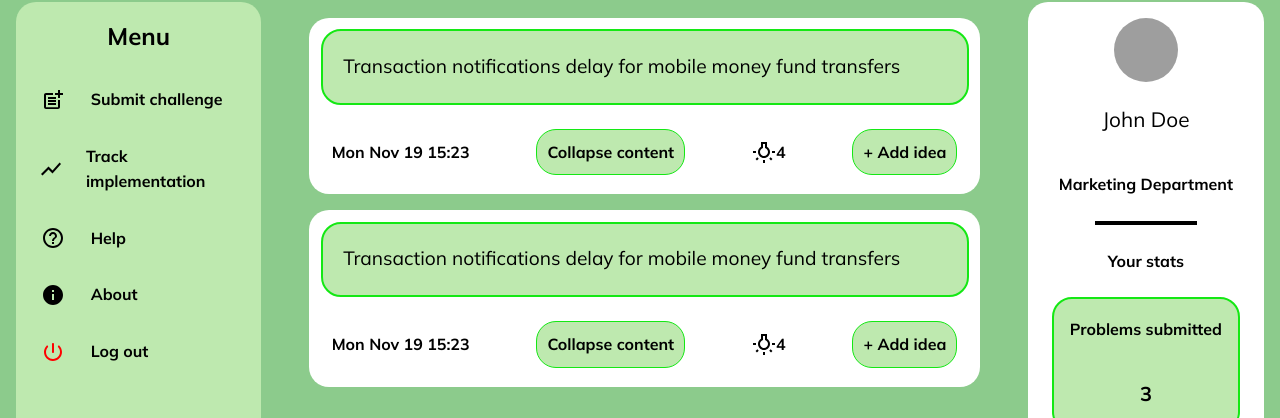
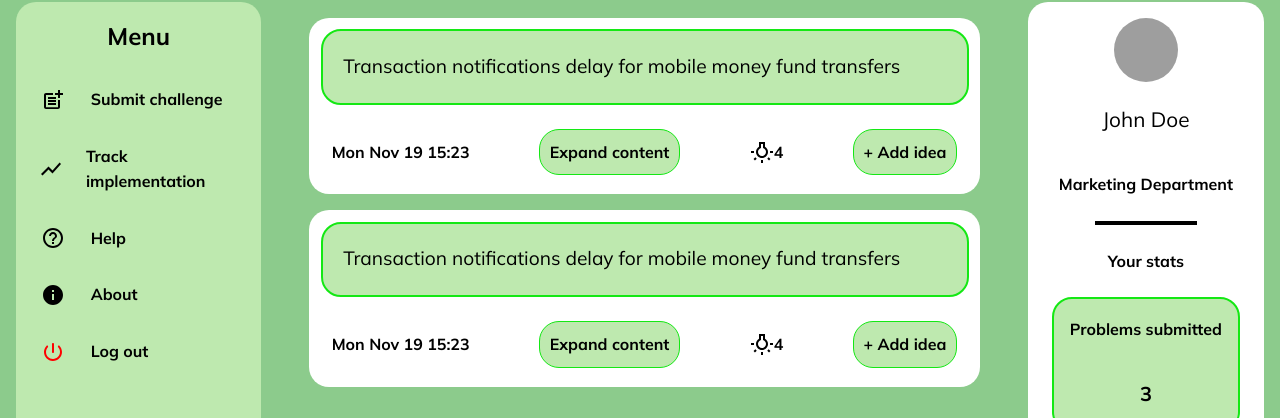
Before and after one commit to ubunifuspace/ubunifuspacerepo, a React (Vite) app in the folder front-end/ubunifuspace/: page /home in a window 1280 px wide. Shown: the part 94-512 px from the top of the page. Built offline with nearby package versions, Linux system fonts and the light colour scheme; grey boxes are pictures that could not be loaded.

Commit message:
updated IdeaCard.js
Changed the word from Expand to Collapse and ViceVersa

```diff
--- a/front-end/ubunifuspace/src/components/IdeaCard.jsx
+++ b/front-end/ubunifuspace/src/components/IdeaCard.jsx
@@ -168,11 +168,9 @@ const IdeaCard = () => {
                     </div>
                 </div>
 
-
-
                 <div className="controls_container">
                     <p className="font_heavy position_center ">Mon Nov 19 15:23</p>
-                    <p className="font_heavy green_wrap pointer_cursor" onClick={toggleContent}>{showContent ? 'Expand' : 'Collapse'} content</p>
+                    <p className="font_heavy green_wrap pointer_cursor" onClick={toggleContent}>{showContent ? 'Collapse' : 'Expand'} content</p>
                     <div className='align-start position_center'>
                         <WbIncandescentOutlinedIcon rotate={1} />
                         <p className="font_heavy position_center">4</p>
@@ -198,7 +196,8 @@ const IdeaCard = () => {
             </div>
 
         </div>
-
+        //By @Jay Ara
+// //Modified from onClick={toggleContent}>{showContent ? 'Expand' : 'Collapse'} to onClick={toggleContent}>{showContent ? 'Collapse' : 'Expand'}
 
     )
 }
```
